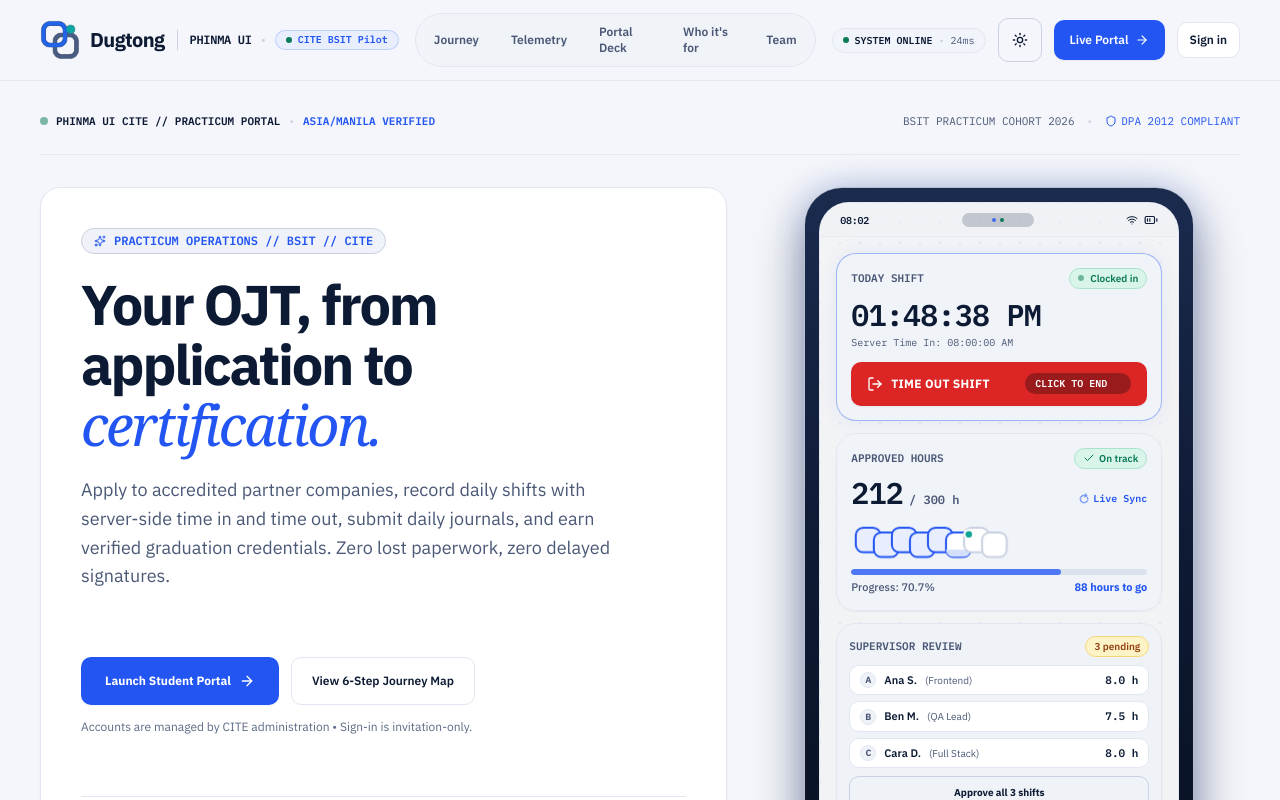
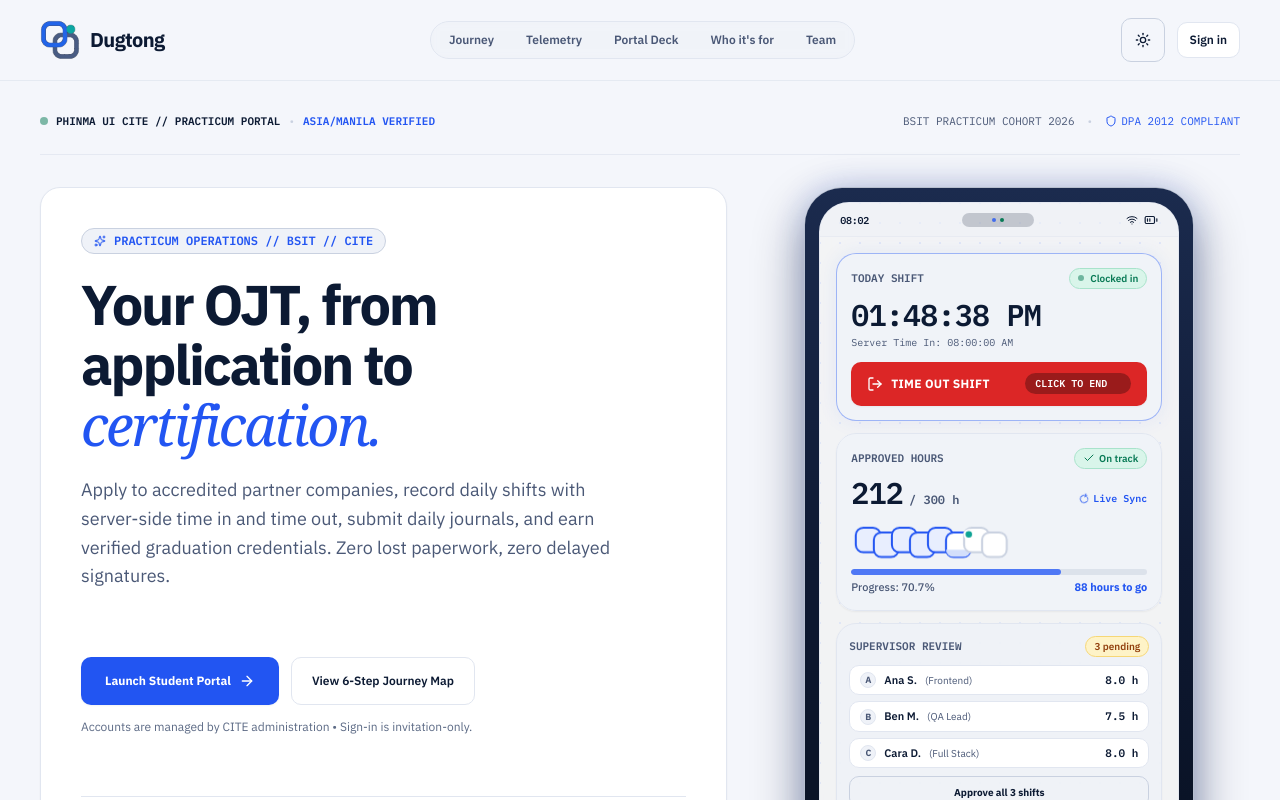
Before and after one commit to AceTheDeveloper/PHINMA-UI-Dugtong-OJT, a Next.js app: page / in a window 1280 px wide. Shown: the top 800 px of the page. Built offline with nearby package versions, Linux system fonts and the light colour scheme.

Commit message:
Modified UI

```diff
--- a/components/landing/landing-sections.tsx
+++ b/components/landing/landing-sections.tsx
@@ -48,14 +48,14 @@ export function LandingHeader() {
         <div className="flex items-center gap-3 shrink-0">
           <BrandLink size="md" />
 
-          <div className="hidden sm:flex items-center gap-2 pl-3 border-l border-border-strong text-xs font-mono">
+          {/* <div className="hidden sm:flex items-center gap-2 pl-3 border-l border-border-strong text-xs font-mono">
             <span className="font-bold text-ink tracking-tight">PHINMA UI</span>
             <span className="text-border-strong">•</span>
             <span className="inline-flex items-center gap-1.5 px-2.5 py-0.5 rounded-full text-[10px] font-semibold bg-primary-tint text-primary border border-primary/20">
               <span className="size-1.5 rounded-full bg-success animate-pulse" />
               CITE BSIT Pilot
             </span>
-          </div>
+          </div> */}
         </div>
 
         {/* Center: Sleek Segmented Capsule Navigation */}
@@ -98,22 +98,22 @@ export function LandingHeader() {
         {/* Right: Telemetry Ping, Theme Toggle & Action CTA */}
         <div className="flex items-center gap-2 sm:gap-3 shrink-0">
           {/* Live Node Telemetry (Desktop) */}
-          <div className="hidden xl:flex items-center gap-1.5 px-2.5 py-1 rounded-full border border-border bg-surface/60 font-mono text-[10px] text-copy-muted">
+          {/* <div className="hidden xl:flex items-center gap-1.5 px-2.5 py-1 rounded-full border border-border bg-surface/60 font-mono text-[10px] text-copy-muted">
             <span className="size-1.5 rounded-full bg-success animate-pulse" />
             <span className="font-semibold text-ink">SYSTEM ONLINE</span>
             <span className="text-border-strong">•</span>
             <span>24ms</span>
-          </div>
+          </div> */}
 
           <ThemeToggle />
 
-          <Link
+          {/* <Link
             href="#ojt-portal-preview"
             className="inline-flex items-center gap-1.5 h-9 sm:h-10 px-3.5 sm:px-4 rounded-xl bg-primary hover:bg-primary-hover text-primary-foreground font-semibold text-xs transition-colors shadow-xs"
           >
             <span>Live Portal</span>
             <ArrowRight className="size-3.5" />
-          </Link>
+          </Link> */}
 
           {!isLandingOnly() && (
             <Button
@@ -362,7 +362,11 @@ export function Trust() {
               className="flex gap-3 text-base leading-[1.6] text-copy-muted"
             >
               <span className="mt-px inline-flex size-6 shrink-0 items-center justify-center rounded-full bg-success-tint text-success-text">
-                <Check className="size-3.5" strokeWidth={3} aria-hidden="true" />
+                <Check
+                  className="size-3.5"
+                  strokeWidth={3}
+                  aria-hidden="true"
+                />
               </span>
               <span>{line}</span>
             </li>
```
Also changed, not shown: 1 other file (tests, documents, lock files or other folders).
